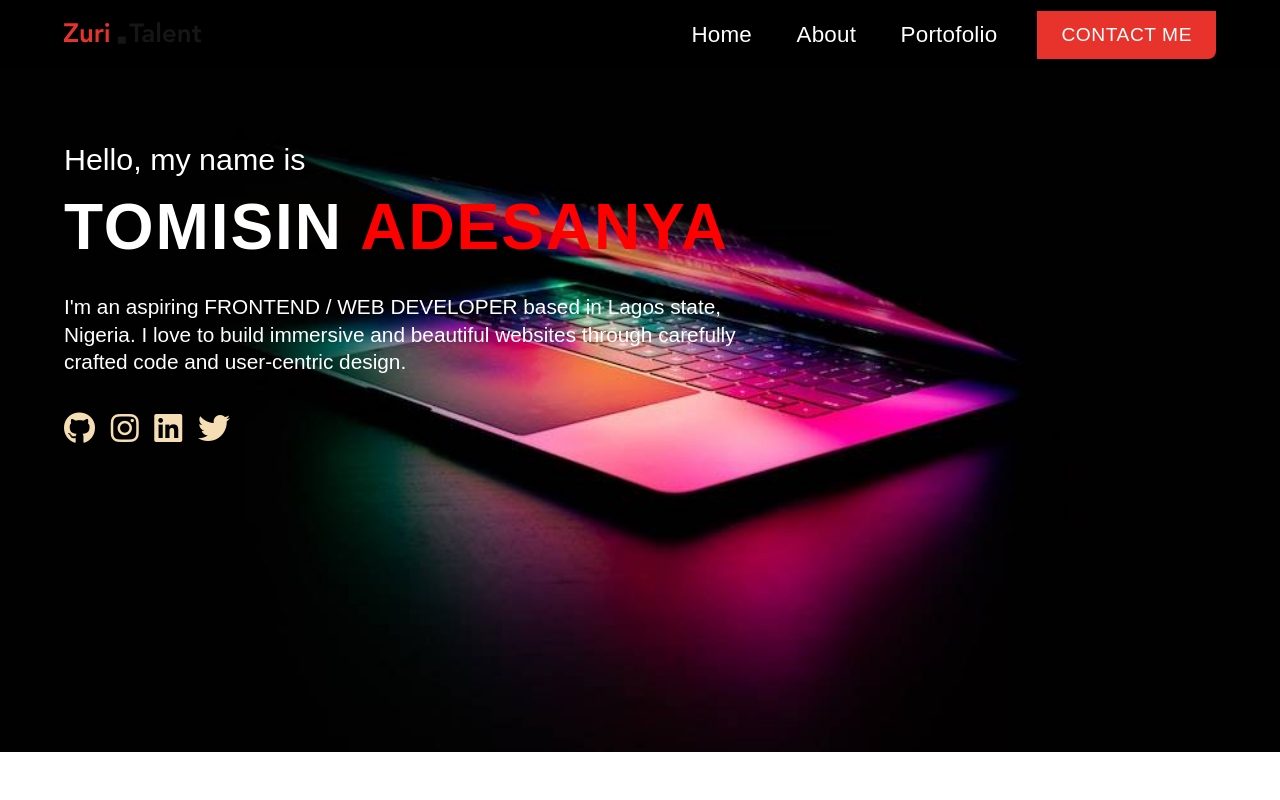
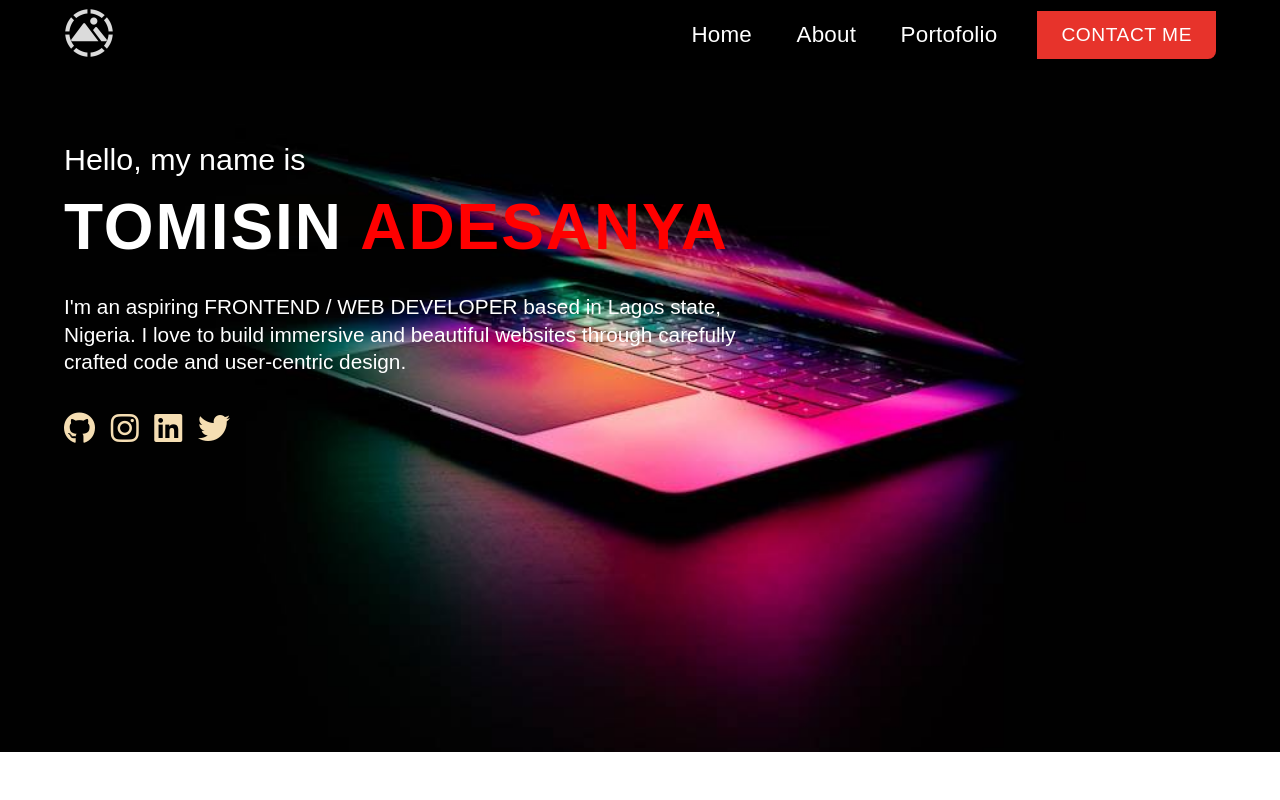
Before and after one commit to oluwatomisin987/MY-portofolio, a plain HTML site: page index.html in a window 1280 px wide. Shown: the top 800 px of the page. Drawn offline with Linux system fonts and the light colour scheme; a web font is replaced by a local one.

Commit message:
17-freshh

```diff
--- a/index.html
+++ b/index.html
@@ -4,10 +4,12 @@
   <meta charset="UTF-8">
   <meta http-equiv="X-UA-Compatible" content="IE=edge">
   <meta name="viewport" content="width=device-width, initial-scale=1.0">
-  <title>Document</title>
+  <title>Tomisin Adesanya</title>
+    <link rel="icon" href="/Logo-black.png">
   <link rel="stylesheet" href="style.css">
   <link rel="stylesheet" href="https://cdnjs.cloudflare.com/ajax/libs/font-awesome/6.0.0/css/all.min.css">
   <link rel="stylesheet" href="https://fonts.googleapis.com/css?family=Amaranth">
+
 </head>
 <body class="body">
 
@@ -17,7 +19,7 @@
 
   <div class="logo-a">
     <a href="">
-      <img class="logo" src="logo2.svg" alt=""/>
+      <img class="logo" src="Logo-white.png" alt=""/  width="50px">
     </a>
   </div>
 
```
Also changed, not shown: style.css (+27 -0 lines), Logo-black.png (added), Logo-white.png (added).
